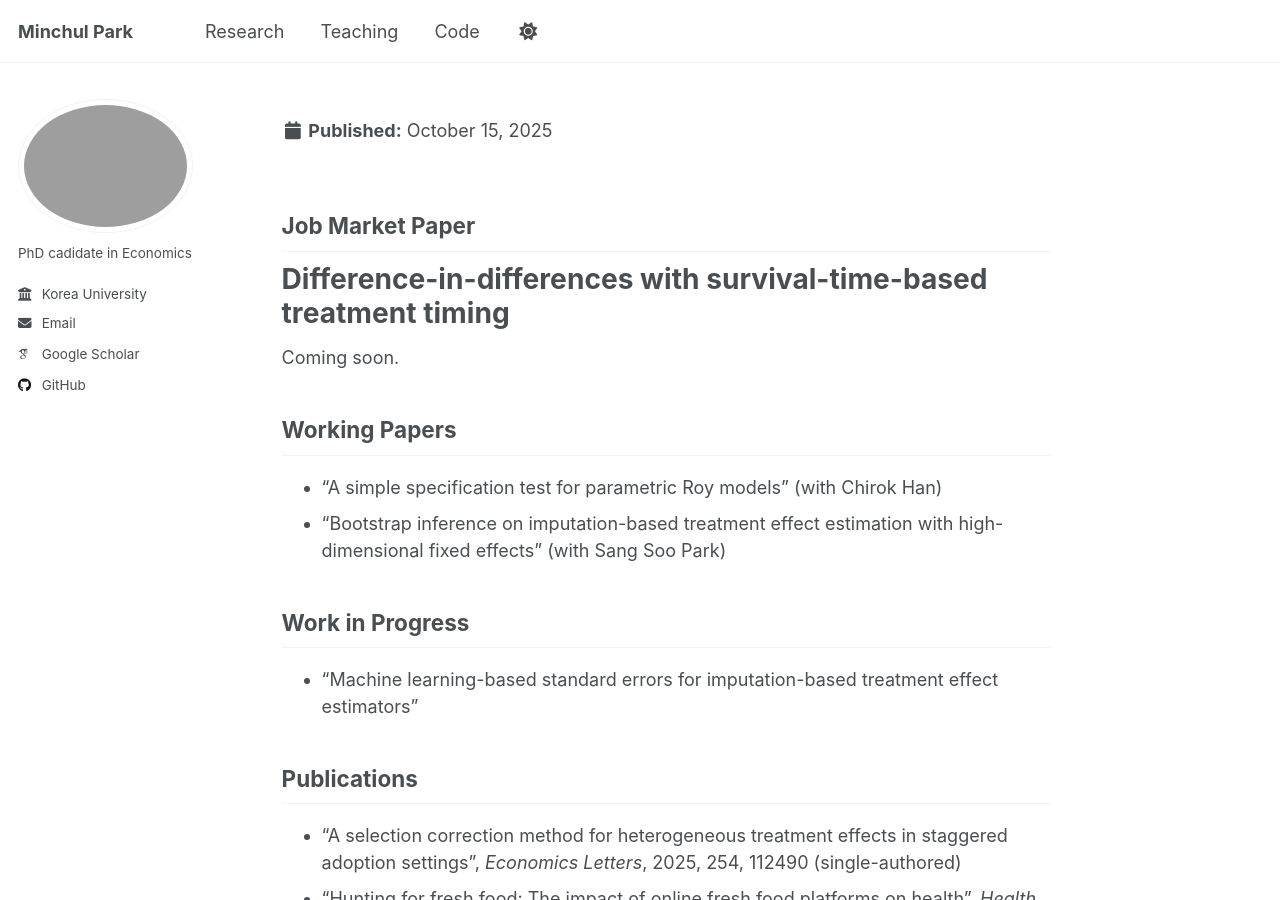
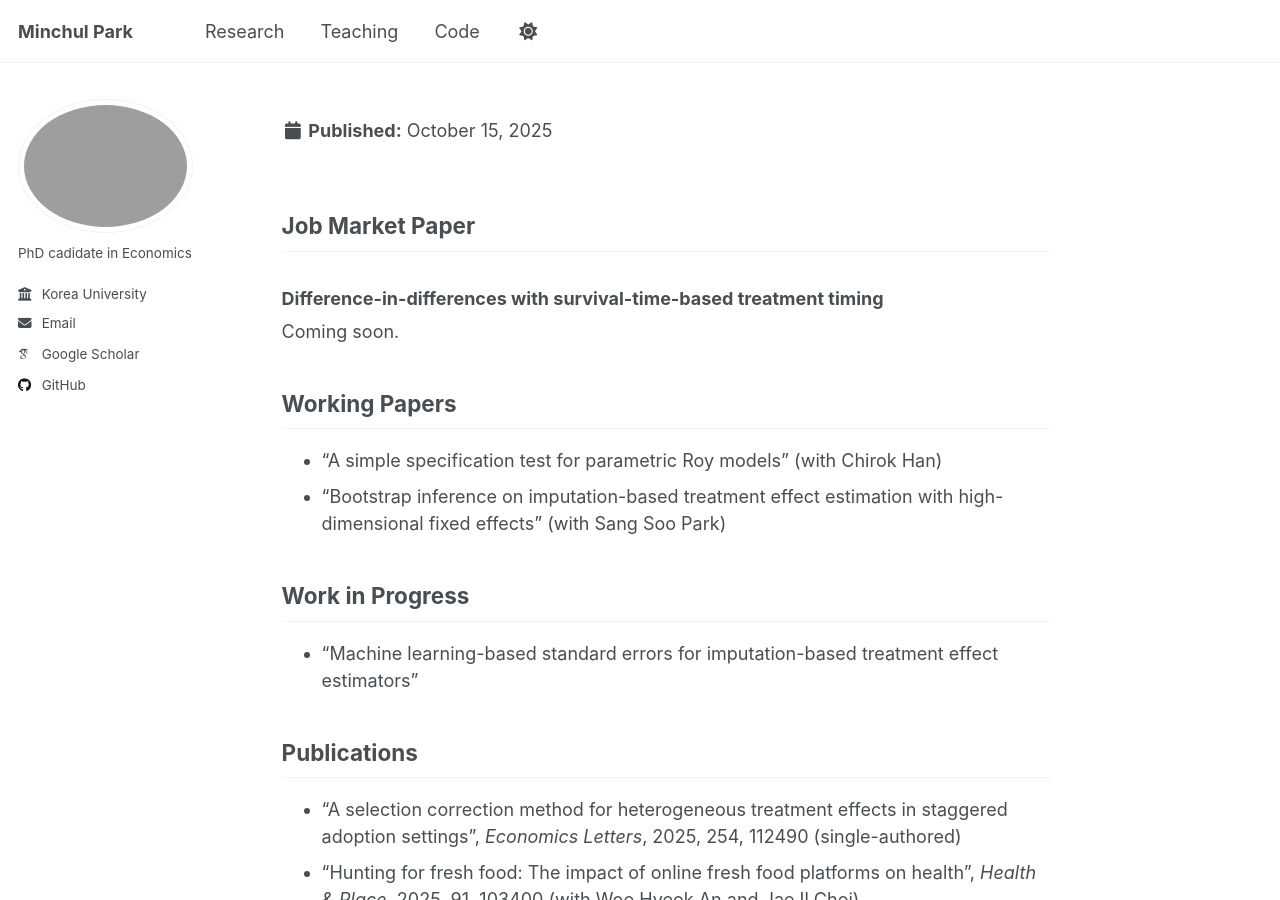
Before and after one commit to econompark/econompark.github.io, a Jekyll site: the page built from _research/research.md, in a window 1280 px wide and 900 px high. Built offline with Jekyll 4.4.1, drawn with Linux system fonts in a browser that asks for light colours; some web fonts are replaced; a script that is not in the unit is left out.

```diff
--- a/_research/research.md
+++ b/_research/research.md
@@ -7,7 +7,7 @@ show_date: false
 ---
 ## Job Market Paper
 
-# Difference-in-differences with survival-time-based treatment timing
+### Difference-in-differences with survival-time-based treatment timing
 
 Coming soon.
 
```
